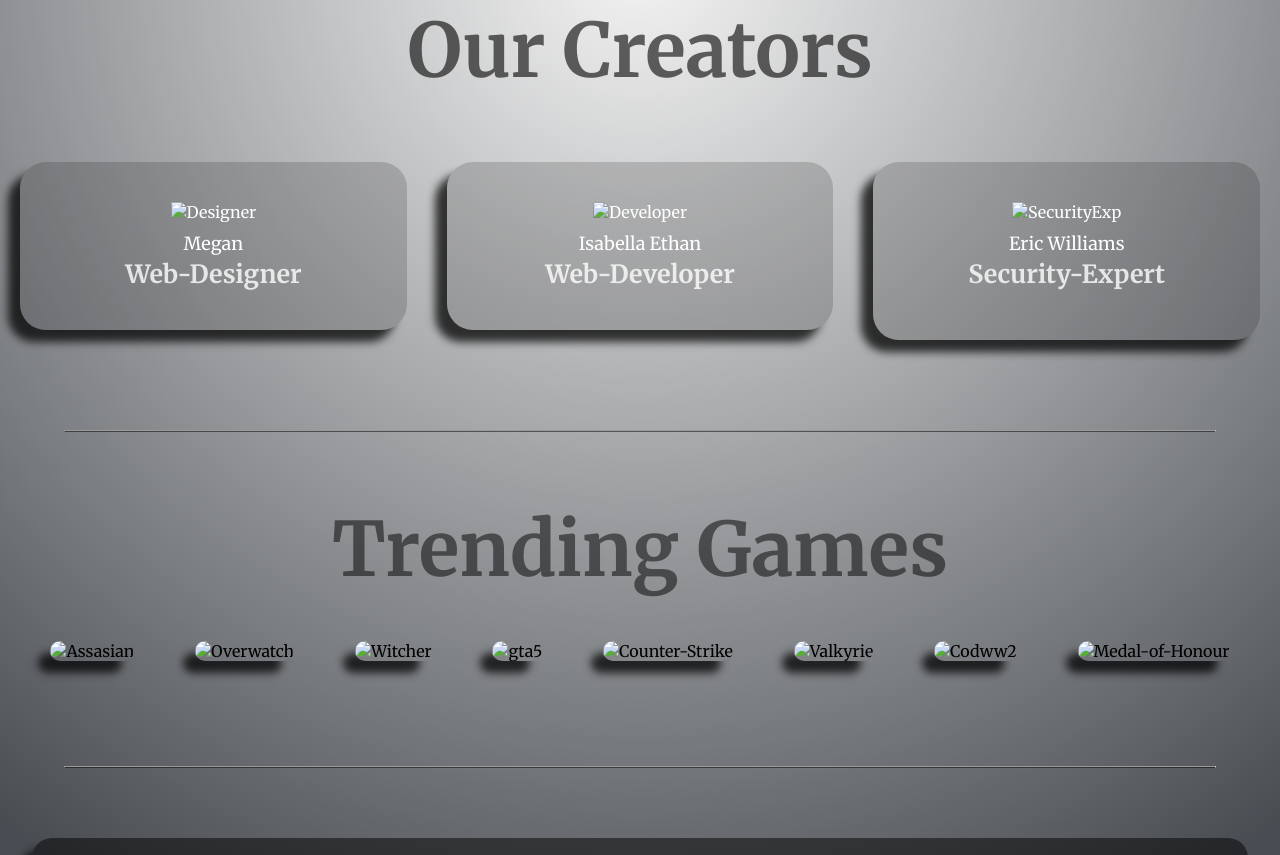
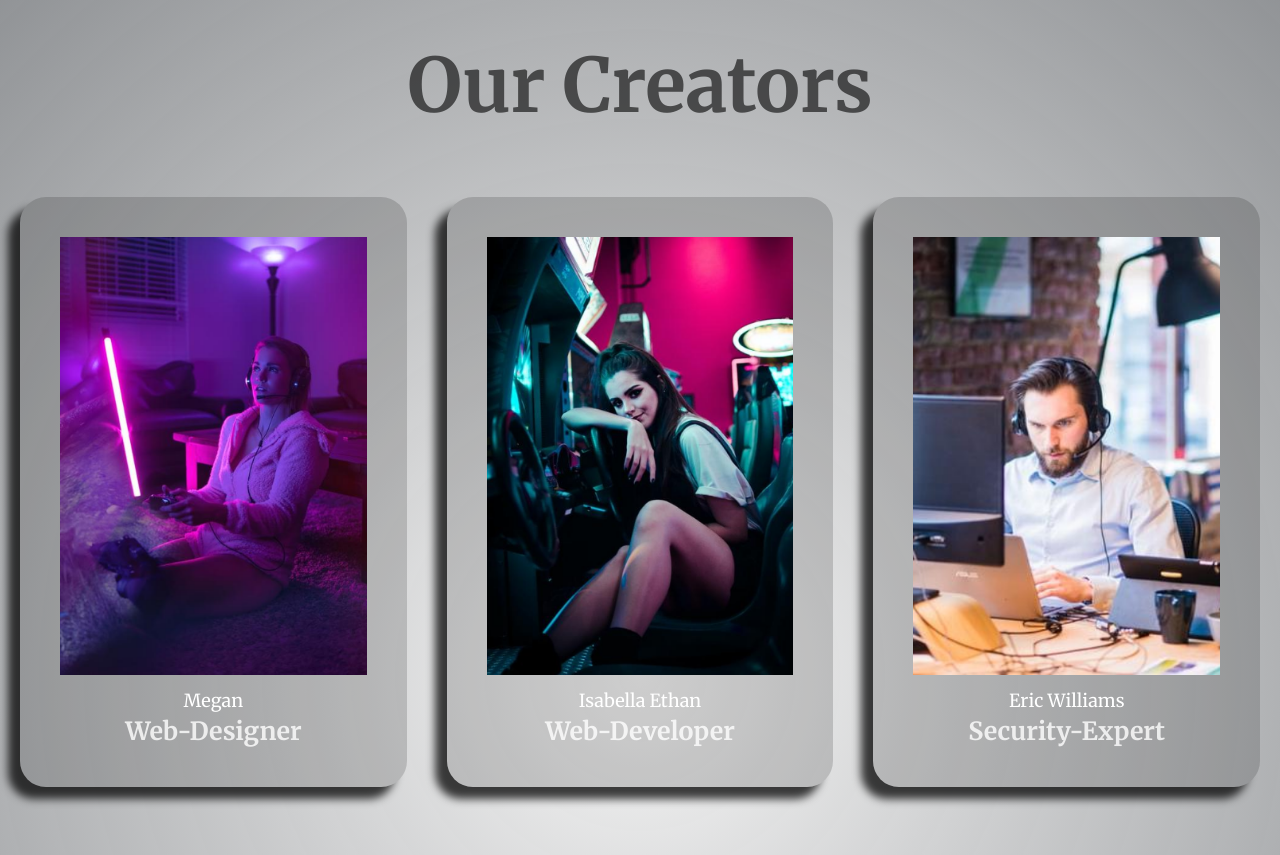
Before and after one commit to xKaaL-EL/Verge.cG, a plain HTML site: page Verge.html in a window 1280 px wide. Shown: the part 1277-2132 px from the top of the page. Drawn offline with Linux system fonts and the light colour scheme; files that its build step writes are made by us from their sources.

Commit message:
Update Verge.html

```diff
--- a/Verge.html
+++ b/Verge.html
@@ -5,7 +5,7 @@
   <meta charset="UTF-8">
   <meta name="viewport" content="width=device-width, initial-scale=1.0">
   <meta name="author" content="HaxorGzrX11">
-  <link rel="stylesheet" href="./resources/CodeCadCss/Verge.css">
+  <link rel="stylesheet" href="./resources/Verge.css">
   <!--The only typeface used in this project.-->
   <link href="https://fonts.googleapis.com/css2?family=Merriweather:ital,wght@0,300;0,400;0,700;0,900;1,300;1,400;1,900&display=swap" rel="stylesheet">
   <script src="https://kit.fontawesome.com/051b3a24e2.js" crossorigin="anonymous"></script>
@@ -14,7 +14,7 @@
   <!--Styling the header with the background image of verge along with its media query.-->
   <style>
     header {
-      background-image: url("./resources/CodeCadImg/verge1.png");
+      background-image: url("./resources/Images/verge1.png");
       width: 100%;
       background-position: center;
       display: inline-block;
@@ -24,7 +24,7 @@
 
     @media only screen and (max-width:850px) {
       header {
-        background-image: url("./resources/CodeCadImg/verge2.png");
+        background-image: url("./resources/Images/verge2.png");
         height: 440px;
       }
     }
@@ -61,7 +61,7 @@
         <div class="container">
           <!--First flex item.-->
           <figure>
-            <img src="resources\CodeCadImg\techno.png" alt="Tecnology">
+            <img src="resources\Images\techno.png" alt="Tecnology">
           </figure>
           <!--Second flex item.-->
           <div class="article">
@@ -91,7 +91,7 @@
             <!--First flex item.-->
             <div class="creatorSec" id="Designer">
               <figure>
-                <img src="resources\CodeCadImg\creator1.png" alt="Designer">
+                <img src="resources\Images\creator1.png" alt="Designer">
                 <figcaption>Megan</figcaption>
               </figure>
               <h3>Web-Designer</h3>
@@ -99,7 +99,7 @@
             <!--Second flex item.-->
             <div class="creatorSec" id="Developer">
               <figure>
-                <img src="resources\CodeCadImg\creator2.png" alt="Developer">
+                <img src="resources\Images\creator2.png" alt="Developer">
                 <figcaption>Isabella Ethan</figcaption>
               </figure>
               <h3>Web-Developer</h3>
@@ -107,7 +107,7 @@
             <!--Third flex item.-->
             <div class="creatorSec" id="SecurityExp">
               <figure>
-                <img src="resources\CodeCadImg\creator3.png" alt="SecurityExp">
+                <img src="resources\Images\creator3.png" alt="SecurityExp">
                 <figcaption>Eric Williams</figcaption>
               </figure>
               <h3>Security-Expert</h3>
@@ -128,7 +128,7 @@
           <div class="gamesSec">
             <!--First flex item-->
             <div class="frame">
-              <img src="resources\CodeCadImg\assasian.png" alt="Assasian">
+              <img src="resources\Images\assasian.png" alt="Assasian">
               <div class="details">
                 <h1>Assasian's Creed: Unity</h1>
                 <p> The single-player story mode follows
@@ -137,7 +137,7 @@
             </div>
             <!--Second flex item-->
             <div class="frame">
-              <img src="resources\CodeCadImg\overwatch.png" alt="Overwatch">
+              <img src="resources\Images\overwatch.png" alt="Overwatch">
               <div class="details">
                 <h1>Overwatch</h1>
                 <p> A vibrant team-based shooter set on a near-future earth.
@@ -146,7 +146,7 @@
             </div>
             <!--Third flex item-->
             <div class="frame">
-              <img src="resources\CodeCadImg\witcher.png" alt="Witcher">
+              <img src="resources\Images\witcher.png" alt="Witcher">
               <div class="details">
                 <h1>The Witcher 3: Wild Hunt</h1>
                 <p> Geralt of Rivia, a monster slayer
@@ -155,7 +155,7 @@
             </div>
             <!--Fourth flex item-->
             <div class="frame">
-              <img src="resources\CodeCadImg\gta5.png" alt="gta5">
+              <img src="resources\Images\gta5.png" alt="gta5">
               <div class="details">
                 <h1>Grand Theft Auto</h1>
                 <p>The single-player story follows three protagonists—retired bank robber Michael De Santa,
@@ -164,7 +164,7 @@
             </div>
             <!--Fifth flex item-->
             <div class="frame">
-              <img src="resources\CodeCadImg\counter.png" alt="Counter-Strike">
+              <img src="resources\Images\counter.png" alt="Counter-Strike">
               <div class="details">
                 <h1>Counter-Strike: Global Offensive</h1>
                 <p>The game pits two teams against each other: the Terrorists and the Counter-Terrorists.
@@ -173,7 +173,7 @@
             </div>
             <!--Sixth flex item-->
             <div class="frame">
-              <img src="resources\CodeCadImg\valkyrie.png" alt="Valkyrie">
+              <img src="resources\Images\valkyrie.png" alt="Valkyrie">
               <div class="details">
                 <h1>Valkyrie Profile</h1>
                 <p>The game follows the titular valkyrie, Lenneth, as she travels through Midgard, collecting the souls
@@ -182,7 +182,7 @@
             </div>
             <!--Seventh flex item-->
             <div class="frame">
-              <img src="resources\CodeCadImg\cod.png" alt="Codww2">
+              <img src="resources\Images\cod.png" alt="Codww2">
               <div class="details">
                 <h1>Call Of Duty: WWII</h1>
                 <p>Experience the story of the unbreakable brotherhood
@@ -191,7 +191,7 @@
             </div>
             <!--Eighth flex item-->
             <div class="frame">
-              <img src="resources\CodeCadImg\medal.png" alt="Medal-of-Honour">
+              <img src="resources\Images\medal.png" alt="Medal-of-Honour">
               <div class="details">
                 <h1>Medal Of Honor</h1>
                 <p>This legendary military shooter game will Unleash the hero within as
```
